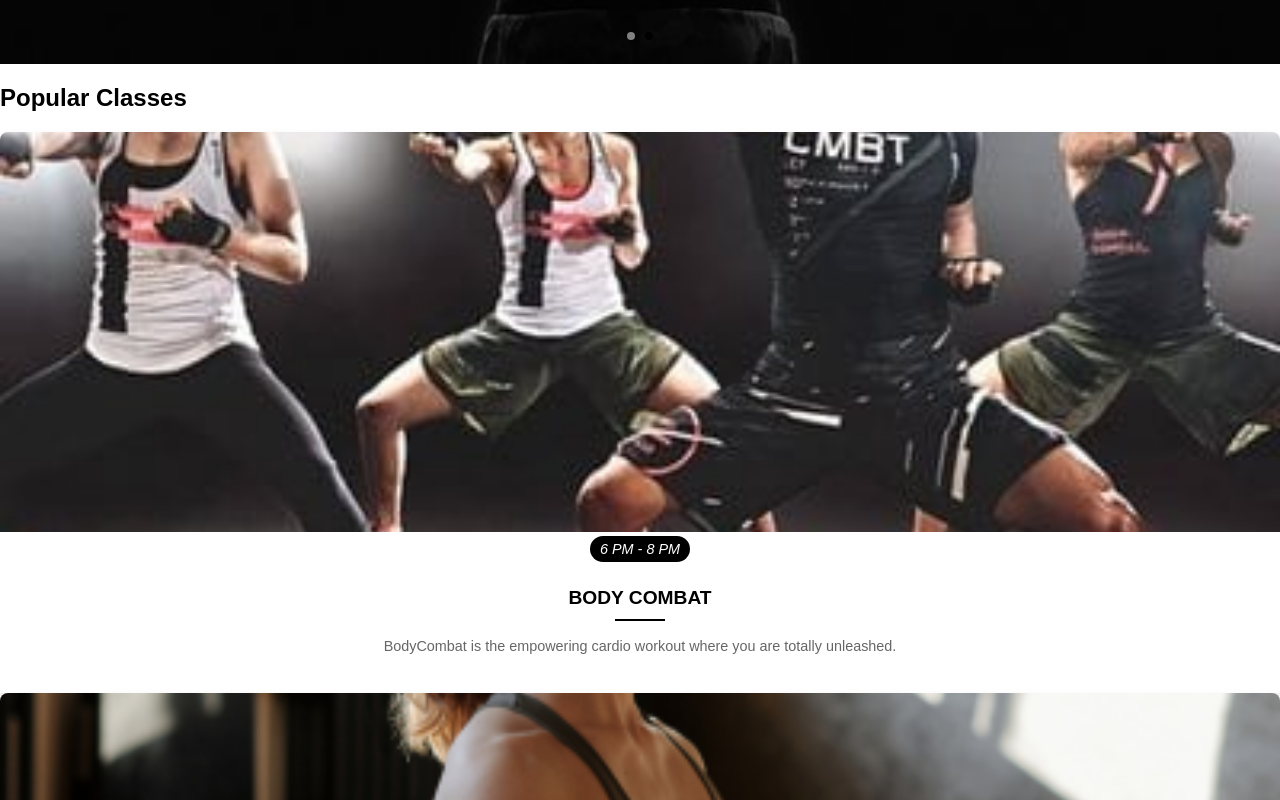
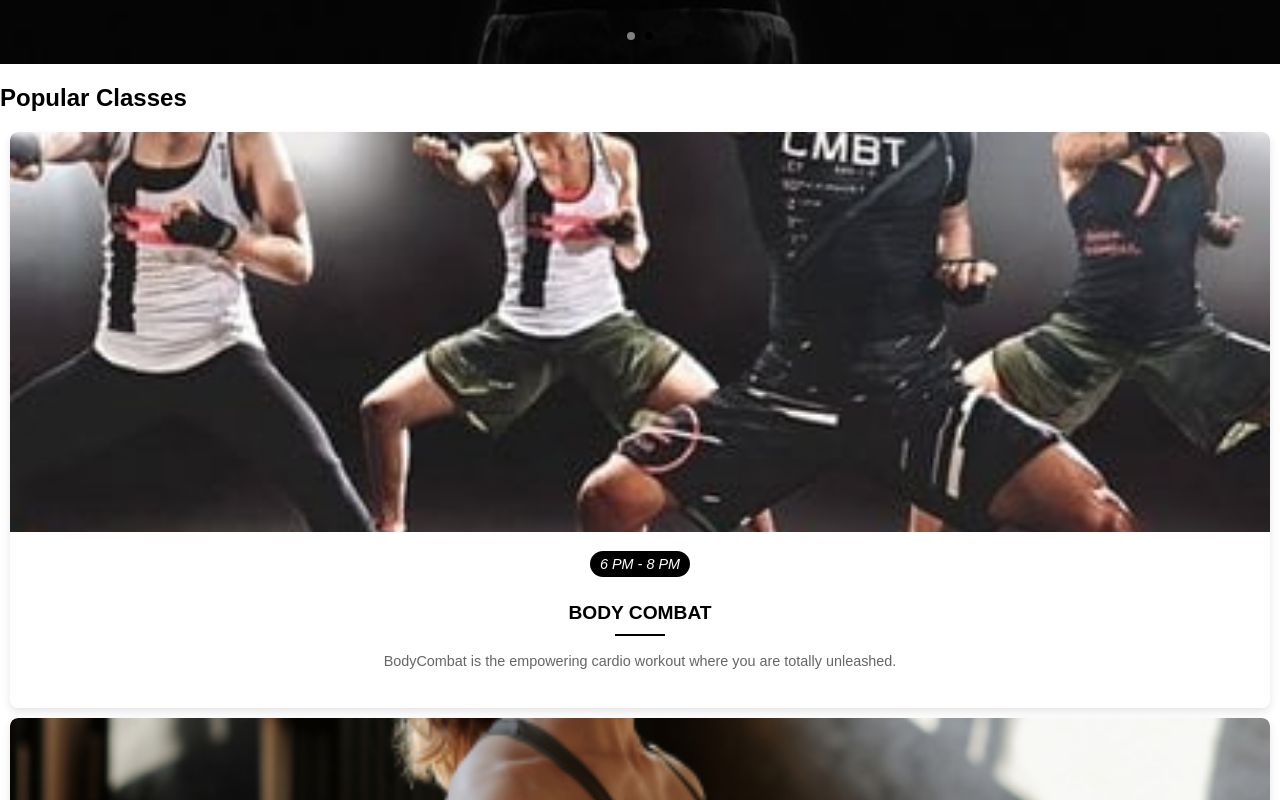
Before and after one commit to SobhyDaaboul/GymApp_FrontEnd, a React (Create React App) app: page /home-page in a window 1280 px wide. Shown: the part 800-1600 px from the top of the page. Built offline with nearby package versions, Linux system fonts and the light colour scheme.

Commit message:
change some style

```diff
--- a/src/CSS/PopularCards.module.css
+++ b/src/CSS/PopularClasses.module.css
@@ -4,10 +4,9 @@
   overflow: hidden;
   text-align: center;
   transition: transform 0.3s ease-in-out;
-  flex:1;
-  object-fit: cover;
-  border-top-left-radius: 8px;
-  border-top-right-radius: 8px;
+  flex: 1;
+  border-radius: 8px;
+  margin: 10px;
 }
 
 .card:hover {
@@ -18,6 +17,8 @@
   width: 100%;
   height: 400px;
   object-fit: cover;
+  border-top-left-radius: 8px;
+  border-top-right-radius: 8px;
 }
 
 .cardtime {
@@ -27,7 +28,7 @@
   color: #fff;
   padding: 5px 10px;
   display: inline-block;
-  margin-bottom: 15px;
+  margin: 15px 0;
   border-radius: 20px;
 }
 
@@ -36,11 +37,12 @@
   font-weight: bold;
   margin: 10px 0;
   text-transform: uppercase;
-  color:#000;
+  color: #000;
+  padding: 0 10px;
 }
 
 .cardtitle::after {
-  content: '';
+  content: "";
   display: block;
   width: 50px;
   height: 2px;
@@ -51,6 +53,6 @@
 .carddescription {
   font-size: 0.9rem;
   color: #666;
-  padding: 0 10px 20px;
+  padding: 0 15px 20px;
   line-height: 1.6;
 }
--- a/src/components/UI/PopularClassesCard.js
+++ b/src/components/UI/PopularClassesCard.js
@@ -1,5 +1,5 @@
-import React from 'react';
-import classes from'../../CSS/PopularCards.module.css';
+import React from "react";
+import classes from "../../CSS/PopularClasses.module.css";
 
 function Card({ image, time, title, description }) {
   return (
@@ -12,5 +12,4 @@
   );
 }
 
-
 export default Card;
```
